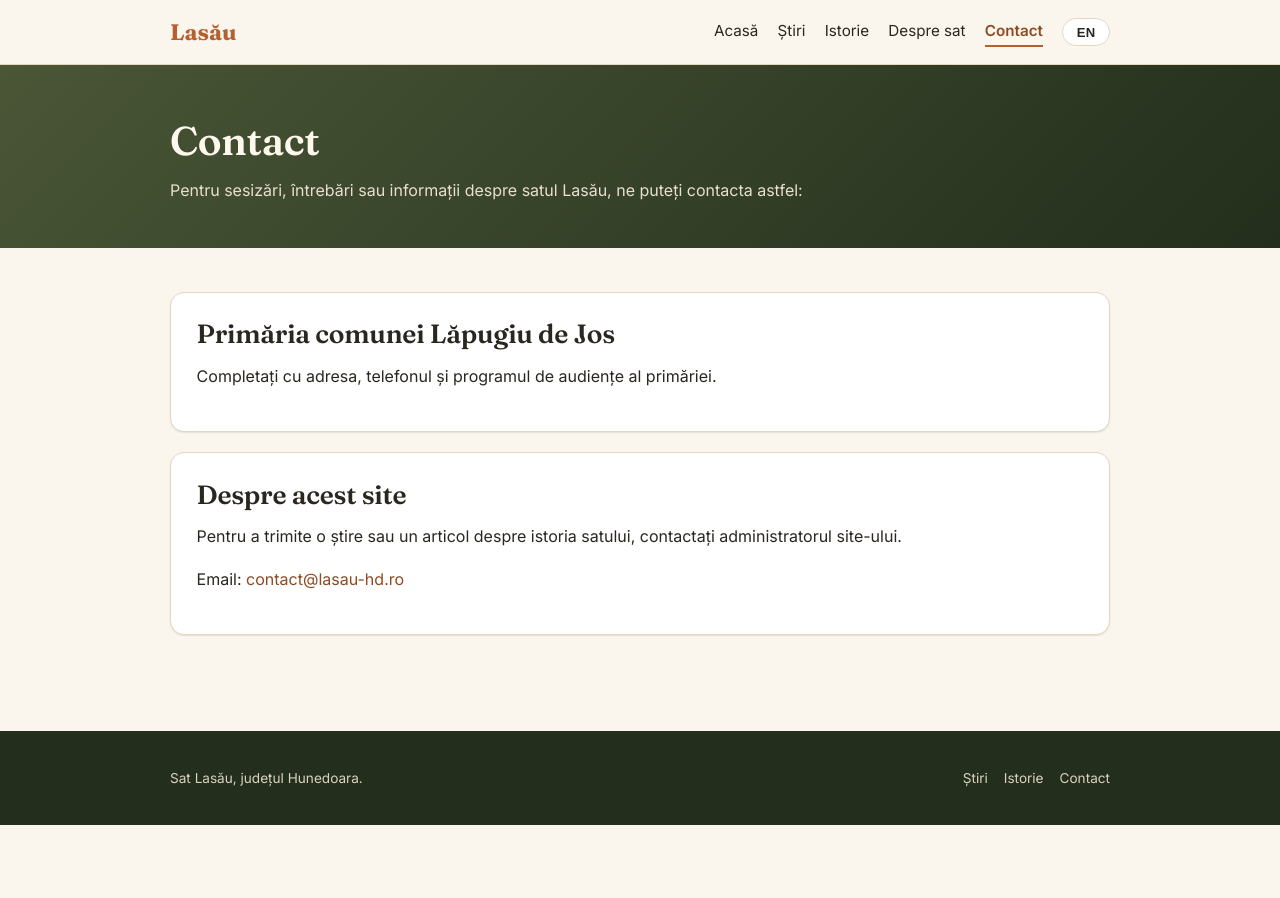
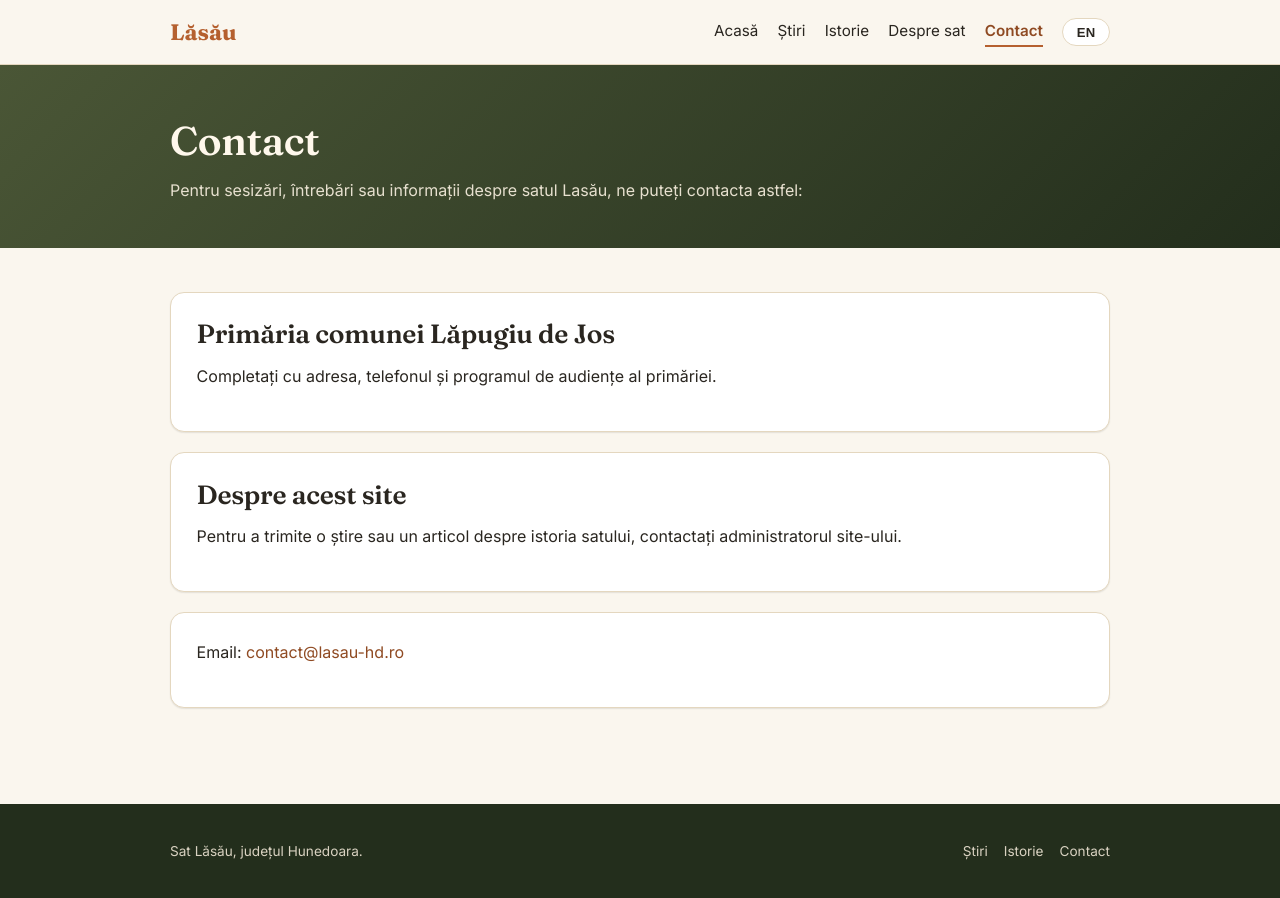
Before and after one commit to octavianalecu-ctrl/lasau-website, a plain HTML site: page contact.html in a window 1280 px wide. Before the commit the page ends 825 px from the top, so only its background shows below. Drawn offline with Linux system fonts and the light colour scheme.

Commit message:
Make header, footer and all page content editable from the admin
- New content/site.json (+ "Antet și subsol" CMS collection): site name,
  menu labels, tab title tagline, footer text and links, button labels.
  layout.js builds header/footer from it and updates document.title.
- About, Contact and Home now use a flexible, reorderable list of
  sections (heading + text + optional photo) instead of fixed blocks;
  existing About/Contact content migrated, Contact email shown only if set.
- Pages wait for site settings before rendering so labels are final.

Co-Authored-By: Claude Sonnet 5.5 <noreply@anthropic.com>

```diff
--- a/assets/css/style.css
+++ b/assets/css/style.css
@@ -63,6 +63,7 @@ p { margin: 0 0 1em; }
   position: sticky;
   top: 0;
   z-index: 20;
+  min-height: 64px; /* header is built after site.json loads; avoid layout jump */
 }
 
 .site-header .container {
@@ -289,7 +290,15 @@ p { margin: 0 0 1em; }
   box-shadow: none;
 }
 
-/* ---- Info blocks (About / Contact) ---- */
+/* ---- Info blocks (About / Contact / Home sections) ---- */
+.section-image {
+  width: 100%;
+  max-height: 360px;
+  object-fit: cover;
+  border-radius: var(--radius-sm);
+  margin-bottom: 1rem;
+}
+
 .info-block {
   background: #fff;
   border: 1px solid var(--color-border);
--- a/assets/js/content.js
+++ b/assets/js/content.js
@@ -32,6 +32,24 @@ function richTextHtml(text) {
     .split(/\n\s*\n/)
     .map((para) => `<p>${contentEscapeHtml(para).replace(/\n/g, "<br>")}</p>`)
     .join("");
+}
+
+/* Renders a free-form list of sections (heading + text + optional photo),
+   as edited in the admin panel. Hides the wrapper when there are none. */
+function renderSections(container, sections, { hideEmptyWrapper } = {}) {
+  const lang = getLang();
+  const list = Array.isArray(sections) ? sections : [];
+  container.innerHTML = list
+    .map((sec) => {
+      const heading = fieldFor(sec, "heading", lang);
+      const text = fieldFor(sec, "text", lang);
+      const image = sec.image
+        ? `<img class="section-image" src="${escapeAttr(sec.image)}" alt="">`
+        : "";
+      return `<div class="info-block">${heading ? `<h2>${contentEscapeHtml(heading)}</h2>` : ""}${image}${richTextHtml(text)}</div>`;
+    })
+    .join("");
+  if (hideEmptyWrapper) hideEmptyWrapper.hidden = list.length === 0;
 }
 
 /* Sets textContent on elements whose data-field attribute names a field
--- a/assets/js/layout.js
+++ b/assets/js/layout.js
@@ -1,20 +1,114 @@
 /* Injects the shared header and footer into any page that has
-   <div id="site-header"></div> and <div id="site-footer"></div>. */
+   <div id="site-header"></div> and <div id="site-footer"></div>.
+   Names, menu labels, footer text/links and button labels come from
+   content/site.json (editable in the admin panel); the defaults in
+   translations.js are only a fallback if that file can't be loaded. */
+
+const NAV_ITEMS = [
+  { key: "home", page: "index.html" },
+  { key: "news", page: "news.html" },
+  { key: "history", page: "history.html" },
+  { key: "about", page: "about.html" },
+  { key: "contact", page: "contact.html" },
+];
+
+const SITE = {
+  name: "Lasău",
+  tagline: null,
+  footerLinks: [
+    { label: { ro: "Știri", en: "News" }, url: "news.html" },
+    { label: { ro: "Istorie", en: "History" }, url: "history.html" },
+    { label: { ro: "Contact", en: "Contact" }, url: "contact.html" },
+  ],
+};
+
+/* Resolves once content/site.json has been merged into TRANSLATIONS/SITE.
+   Page scripts `await window.siteReady` before rendering, so every label
+   (e.g. "Read more") already has its final text. */
+window.siteReady = (async function loadSiteSettings() {
+  let data;
+  try {
+    const res = await fetch("content/site.json", { cache: "no-store" });
+    if (!res.ok) return;
+    data = await res.json();
+  } catch {
+    return;
+  }
+
+  if (data.site_name) SITE.name = data.site_name;
+  if (data.site_tagline) SITE.tagline = data.site_tagline;
+  if (Array.isArray(data.footer_links)) SITE.footerLinks = data.footer_links;
+
+  const merge = (key, field) => {
+    if (!field) return;
+    for (const lang of ["ro", "en"]) {
+      const value = typeof field === "string" ? field : field[lang] || field.ro;
+      if (value) TRANSLATIONS[lang][key] = value;
+    }
+  };
+  Object.entries(data.nav || {}).forEach(([k, v]) => merge(`nav_${k}`, v));
+  Object.entries(data.labels || {}).forEach(([k, v]) => merge(k, v));
+  merge("footer_text", data.footer_text);
+})();
+
+function currentPage() {
+  return window.location.pathname.split("/").pop() || "index.html";
+}
+
+function localized(field, lang) {
+  if (!field) return "";
+  if (typeof field === "string") return field;
+  return field[lang] || field.ro || field.en || "";
+}
+
+function renderFooterLinks() {
+  const nav = document.querySelector(".footer-nav");
+  if (!nav) return;
+  const lang = getLang();
+  nav.innerHTML = SITE.footerLinks
+    .map((link) => {
+      const label = localized(link.label, lang);
+      const url = link.url || "#";
+      const external = /^https?:\/\//i.test(url);
+      return `<a href="${escapeAttr(url)}"${external ? ' target="_blank" rel="noopener"' : ""}>${escapeText(label)}</a>`;
+    })
+    .join("");
+}
+
+function updateDocumentTitle() {
+  const lang = getLang();
+  const page = currentPage();
+  const item = NAV_ITEMS.find((n) => n.page === page);
+  if (!item || item.key === "home") {
+    const tagline = localized(SITE.tagline, lang);
+    document.title = tagline ? `${SITE.name} — ${tagline}` : SITE.name;
+  } else {
+    document.title = `${TRANSLATIONS[lang][`nav_${item.key}`]} — ${SITE.name}`;
+  }
+}
+
+function escapeText(str) {
+  const div = document.createElement("div");
+  div.textContent = str || "";
+  return div.innerHTML;
+}
+
+function escapeAttr(str) {
+  return String(str || "").replace(/&/g, "&amp;").replace(/"/g, "&quot;").replace(/</g, "&lt;");
+}
 
 function renderLayout() {
-  const path = window.location.pathname.split("/").pop() || "index.html";
+  const path = currentPage();
 
   const header = document.getElementById("site-header");
   if (header) {
     header.innerHTML = `
       <div class="container">
-        <a href="index.html" class="site-title"><span>Lasău</span></a>
+        <a href="index.html" class="site-title"><span>${escapeText(SITE.name)}</span></a>
         <nav class="main-nav">
-          <a href="index.html" data-i18n="nav_home" data-page="index.html"></a>
-          <a href="news.html" data-i18n="nav_news" data-page="news.html"></a>
-          <a href="history.html" data-i18n="nav_history" data-page="history.html"></a>
-          <a href="about.html" data-i18n="nav_about" data-page="about.html"></a>
-          <a href="contact.html" data-i18n="nav_contact" data-page="contact.html"></a>
+          ${NAV_ITEMS.map(
+            (n) => `<a href="${n.page}" data-i18n="nav_${n.key}" data-page="${n.page}"></a>`
+          ).join("")}
           <button class="lang-toggle" type="button"></button>
         </nav>
       </div>`;
@@ -28,17 +122,21 @@ function renderLayout() {
     footer.innerHTML = `
       <div class="container">
         <p data-i18n="footer_text"></p>
-        <nav class="footer-nav">
-          <a href="news.html" data-i18n="nav_news"></a>
-          <a href="history.html" data-i18n="nav_history"></a>
-          <a href="contact.html" data-i18n="nav_contact"></a>
-        </nav>
+        <nav class="footer-nav"></nav>
       </div>`;
+    renderFooterLinks();
   }
 }
 
-document.addEventListener("DOMContentLoaded", () => {
+document.addEventListener("DOMContentLoaded", async () => {
+  await window.siteReady;
   renderLayout();
   applyTranslations();
   initLangToggle();
+  updateDocumentTitle();
 });
+
+document.addEventListener("langchange", () => {
+  renderFooterLinks();
+  updateDocumentTitle();
+});
--- a/contact.html
+++ b/contact.html
@@ -21,14 +21,9 @@
 
   <section class="section">
     <div class="container">
-      <div class="info-block">
-        <h2 data-field="council_heading"></h2>
-        <div data-field="council_text" data-rich="1"></div>
-      </div>
+      <div id="sections"></div>
 
-      <div class="info-block">
-        <h2 data-field="site_heading"></h2>
-        <div data-field="site_text" data-rich="1"></div>
+      <div class="info-block" id="contact-email-block" hidden>
         <p>Email: <a id="contact-email" href="#"></a></p>
       </div>
     </div>
@@ -42,13 +37,19 @@
   <script src="assets/js/content.js"></script>
   <script>
     async function initContact() {
+      await window.siteReady;
       const contact = await fetchPageContent("content/pages/contact.json");
       const emailLink = document.getElementById("contact-email");
       if (contact.email) {
         emailLink.href = `mailto:${contact.email}`;
         emailLink.textContent = contact.email;
+        document.getElementById("contact-email-block").hidden = false;
       }
-      const render = () => applyFieldsIn(document, contact);
+      const sectionsEl = document.getElementById("sections");
+      const render = () => {
+        applyFieldsIn(document, contact);
+        renderSections(sectionsEl, contact.sections);
+      };
       render();
       document.addEventListener("langchange", render);
     }
--- a/content/pages/contact.json
+++ b/content/pages/contact.json
@@ -7,21 +7,27 @@
     "ro": "Pentru sesizări, întrebări sau informații despre satul Lasău, ne puteți contacta astfel:",
     "en": "For inquiries, questions, or information about Lasău, you can reach us here:"
   },
-  "council_heading": {
+  "email": "contact@lasau-hd.ro",
+  "sections": [
+    {
+      "heading": {
         "ro": "Primăria comunei Lăpugiu de Jos",
         "en": "Lăpugiu de Jos commune council"
       },
-  "council_text": {
+      "text": {
         "ro": "Completați cu adresa, telefonul și programul de audiențe al primăriei.",
         "en": "Fill in the address, phone number, and office hours of the local council."
+      }
     },
-  "site_heading": {
+    {
+      "heading": {
         "ro": "Despre acest site",
         "en": "About this website"
       },
-  "site_text": {
+      "text": {
         "ro": "Pentru a trimite o știre sau un articol despre istoria satului, contactați administratorul site-ului.",
         "en": "To submit a news item or a history article, contact the site administrator."
-  },
-  "email": "contact@lasau-hd.ro"
       }
+    }
+  ]
+}
--- a/content/pages/home.json
+++ b/content/pages/home.json
@@ -17,5 +17,6 @@
     "en": "From village history"
   },
   "featured_news": [],
-  "featured_history": []
+  "featured_history": [],
+  "sections": []
 }
--- /dev/null
+++ b/content/site.json
@@ -0,0 +1,31 @@
+{
+  "site_name": "Lăsău",
+  "site_tagline": {
+    "ro": "sat, județul Hunedoara",
+    "en": "village, Hunedoara county"
+  },
+  "nav": {
+    "home": { "ro": "Acasă", "en": "Home" },
+    "news": { "ro": "Știri", "en": "News" },
+    "history": { "ro": "Istorie", "en": "History" },
+    "about": { "ro": "Despre sat", "en": "About" },
+    "contact": { "ro": "Contact", "en": "Contact" }
+  },
+  "footer_text": {
+    "ro": "Sat Lăsău, județul Hunedoara.",
+    "en": "Lăsău village, Hunedoara county."
+  },
+  "footer_links": [
+    { "label": { "ro": "Știri", "en": "News" }, "url": "news.html" },
+    { "label": { "ro": "Istorie", "en": "History" }, "url": "history.html" },
+    { "label": { "ro": "Contact", "en": "Contact" }, "url": "contact.html" }
+  ],
+  "labels": {
+    "see_all": { "ro": "Vezi tot →", "en": "See all →" },
+    "read_more": { "ro": "Citește mai mult →", "en": "Read more →" },
+    "back_to_list": { "ro": "← Înapoi la listă", "en": "← Back to list" },
+    "empty_news": { "ro": "Nu există încă știri publicate.", "en": "No news published yet." },
+    "empty_history": { "ro": "Nu există încă articole de istorie publicate.", "en": "No history articles published yet." },
+    "not_found": { "ro": "Articolul nu a fost găsit.", "en": "Article not found." }
+  }
+}
```
Also changed, not shown: about.html (+7 -10 lines), content/pages/about.json (+10 -4 lines), history.html (+1 -0 lines), index.html (+10 -0 lines), news.html (+1 -0 lines), 3 other files. Lines whose indentation alone changed are shown as unchanged.
